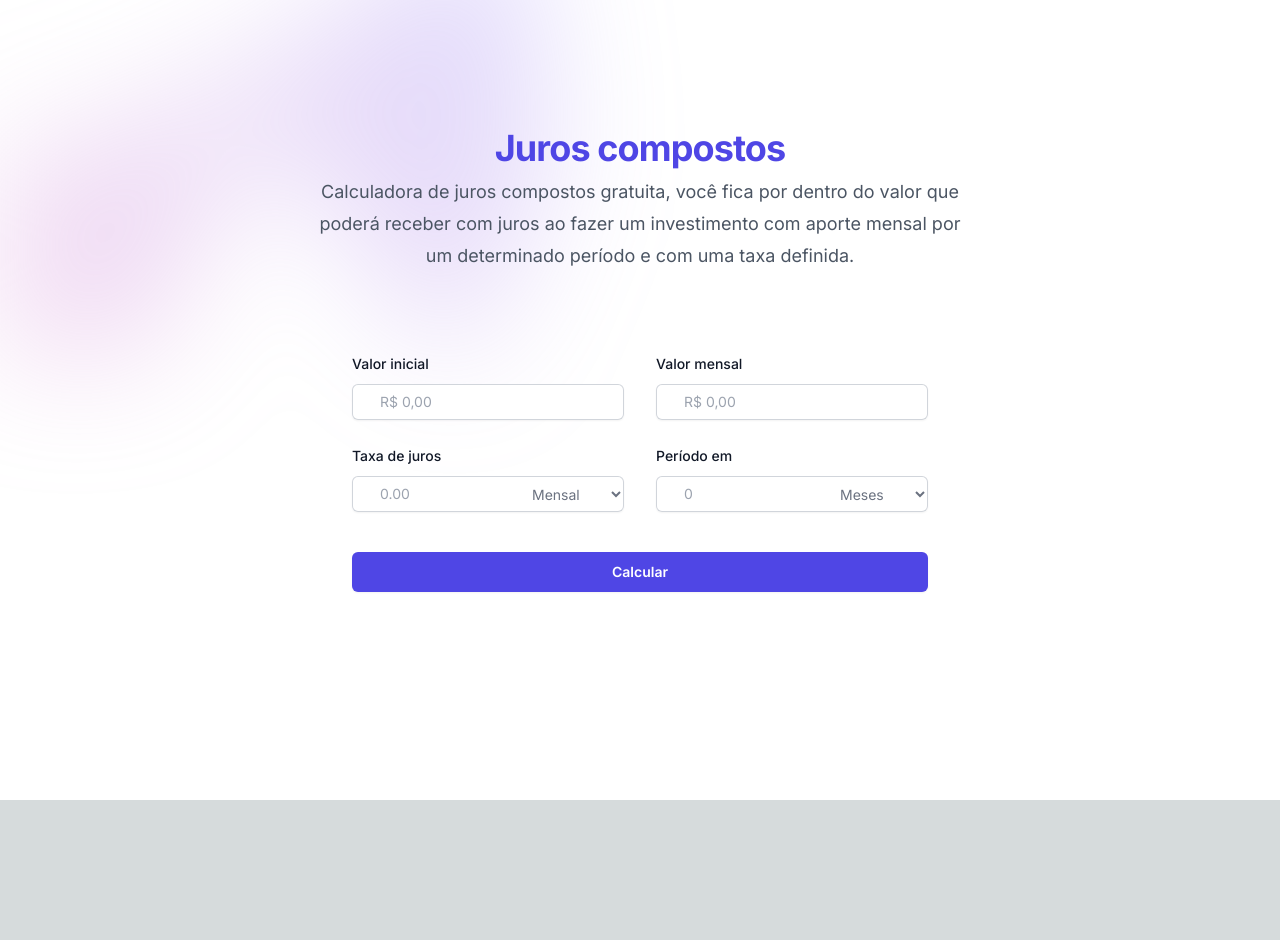
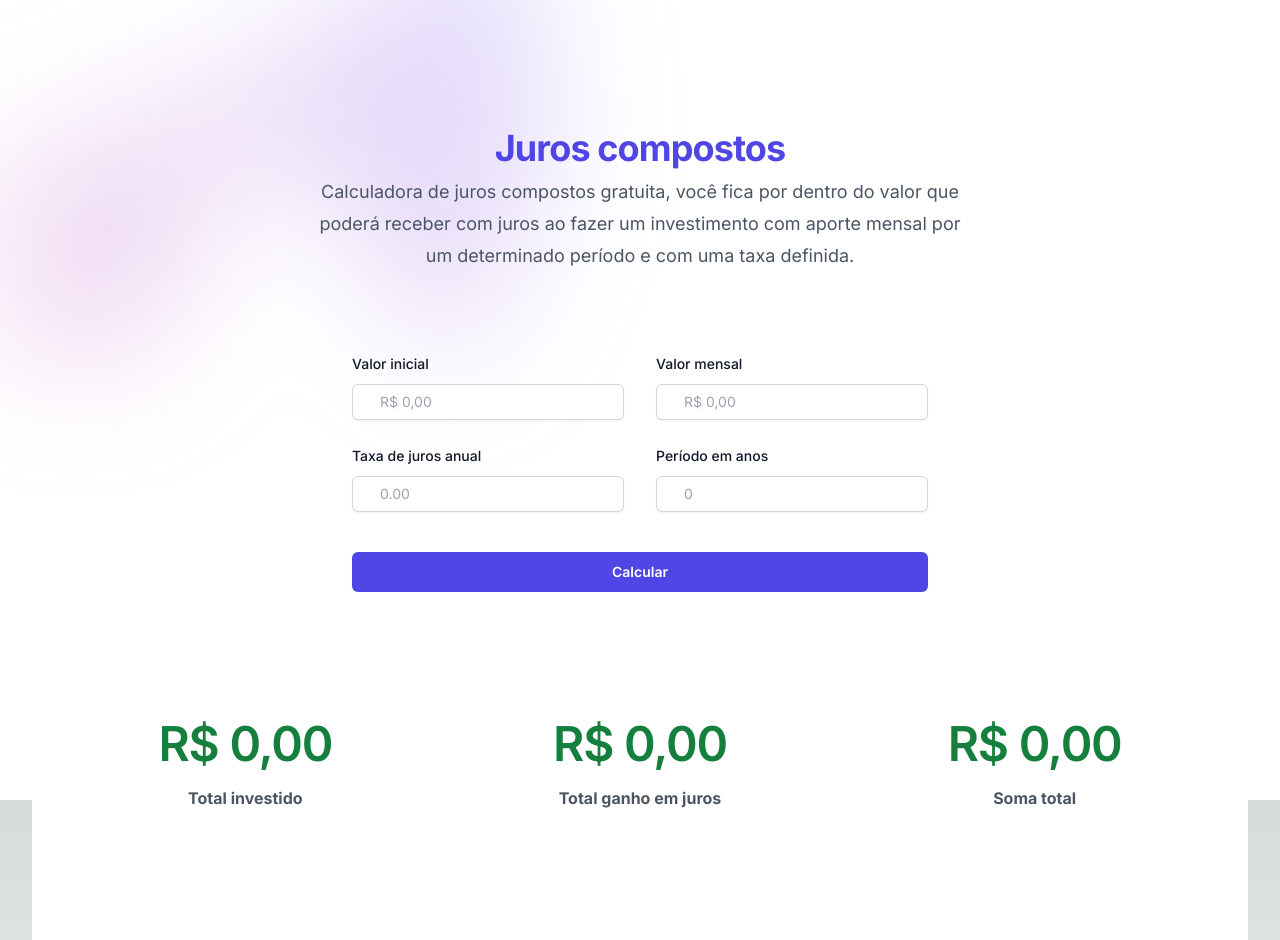
Before and after one commit to wellpinho/calculadora-de-juros-compostos, a Next.js app: page / in a window 1280 px wide. Before the commit the page ends 800 px from the top, so only its background shows below. Built offline with nearby package versions, Linux system fonts and the light colour scheme.

Commit message:
new component open

```diff
--- a/src/app/page.tsx
+++ b/src/app/page.tsx
@@ -17,7 +17,6 @@ type Inputs = {
 }
 
 export default function Home() {
-  const [resume, setResume] = useState(false);
   const [initiValue, setInitValue] = useState(0);
   const [earned, setEarned] = useState(0);
   const [total, setTotal] = useState(0);
@@ -42,7 +41,6 @@ export default function Home() {
     setEarned(response.totalAnnualInterestEarned);
     setTotal(response.total);
 
-    setResume(!resume);
     return response;
   }
 
@@ -99,7 +97,7 @@ export default function Home() {
           </div>
           <div>
             <label htmlFor="price" className="block text-sm font-medium leading-6 text-gray-900">
-              Taxa de juros
+              Taxa de juros anual
             </label>
             <div className="relative mt-2 rounded-md shadow-sm">
               <input
@@ -108,23 +106,11 @@ export default function Home() {
                 placeholder="0.00"
                 {...register('fee')}
               />
-              <div className="absolute inset-y-0 right-0 flex items-center">
-                <label htmlFor="currency" className="sr-only">
-                  Mensal
-                </label>
-                <select
-                  className="h-full rounded-md border-0 bg-transparent py-0 pl-2 pr-7 text-gray-500 focus:ring-2 focus:ring-inset focus:ring-indigo-600 sm:text-sm"
-                  {...register('currency')}
-                >
-                  <option>Mensal</option>
-                  <option>Anual</option>
-                </select>
-              </div>
             </div>
           </div>
           <div>
             <label htmlFor="price" className="block text-sm font-medium leading-6 text-gray-900">
-              Período em
+              Período em anos
             </label>
             <div className="relative mt-2 rounded-md shadow-sm">
               <input
@@ -133,15 +119,6 @@ export default function Home() {
                 placeholder="0"
                 {...register('time')}
               />
-              <div className="absolute inset-y-0 right-0 flex items-center">
-                <select
-                  className="h-full rounded-md border-0 bg-transparent py-0 pl-2 pr-7 text-gray-500 focus:ring-2 focus:ring-inset focus:ring-indigo-600 sm:text-sm"
-                  {...register('period')}
-                >
-                  <option>Meses</option>
-                  <option>Anos</option>
-                </select>
-              </div>
             </div>
           </div>
         </div>
@@ -153,9 +130,12 @@ export default function Home() {
             Calcular
           </button>
         </div>
-
       </form>
-        {resume && <Resume total={total} totalAnnualInterestEarned={earned} totalInvested={initiValue} />}
+      <Resume
+        total={total}
+        totalAnnualInterestEarned={earned}
+        totalInvested={initiValue}
+      />
     </div>
   );
 }
```
